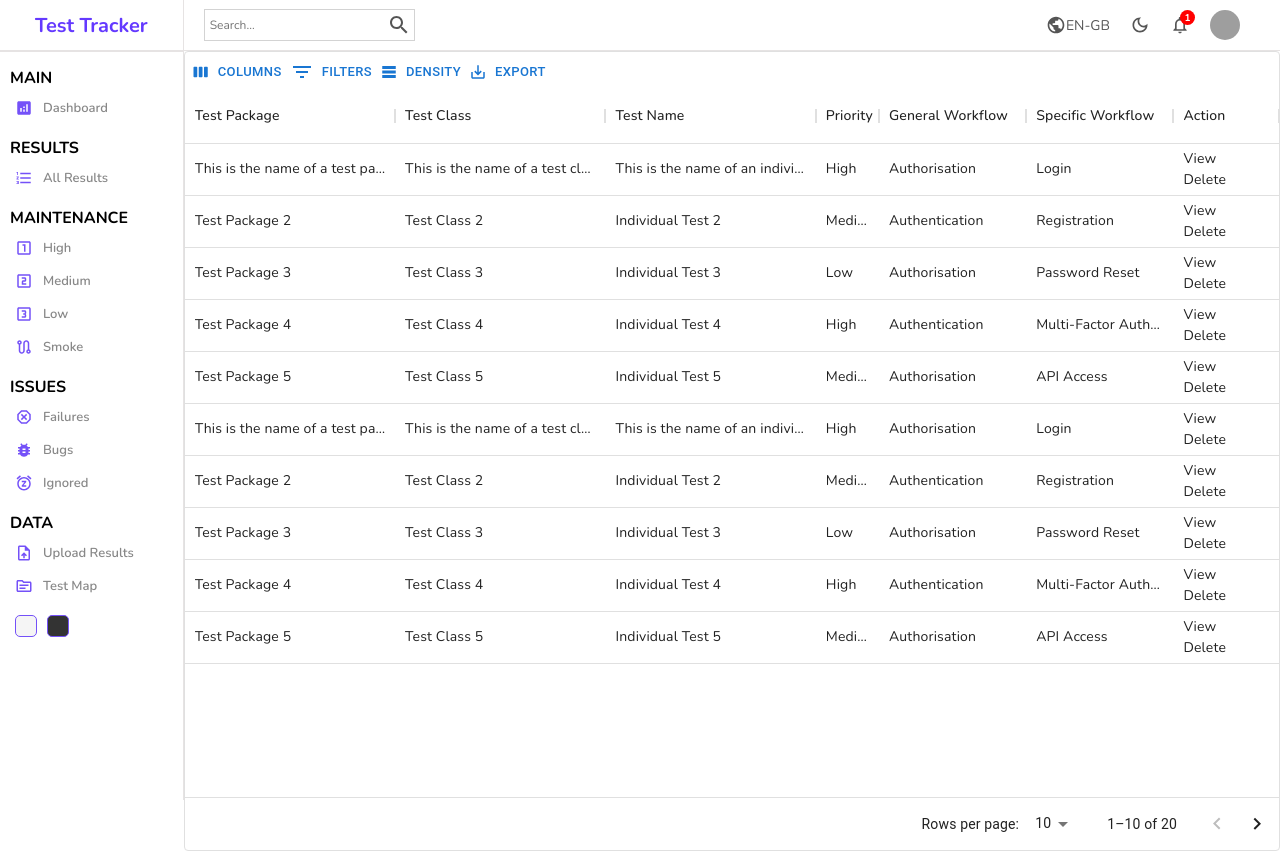
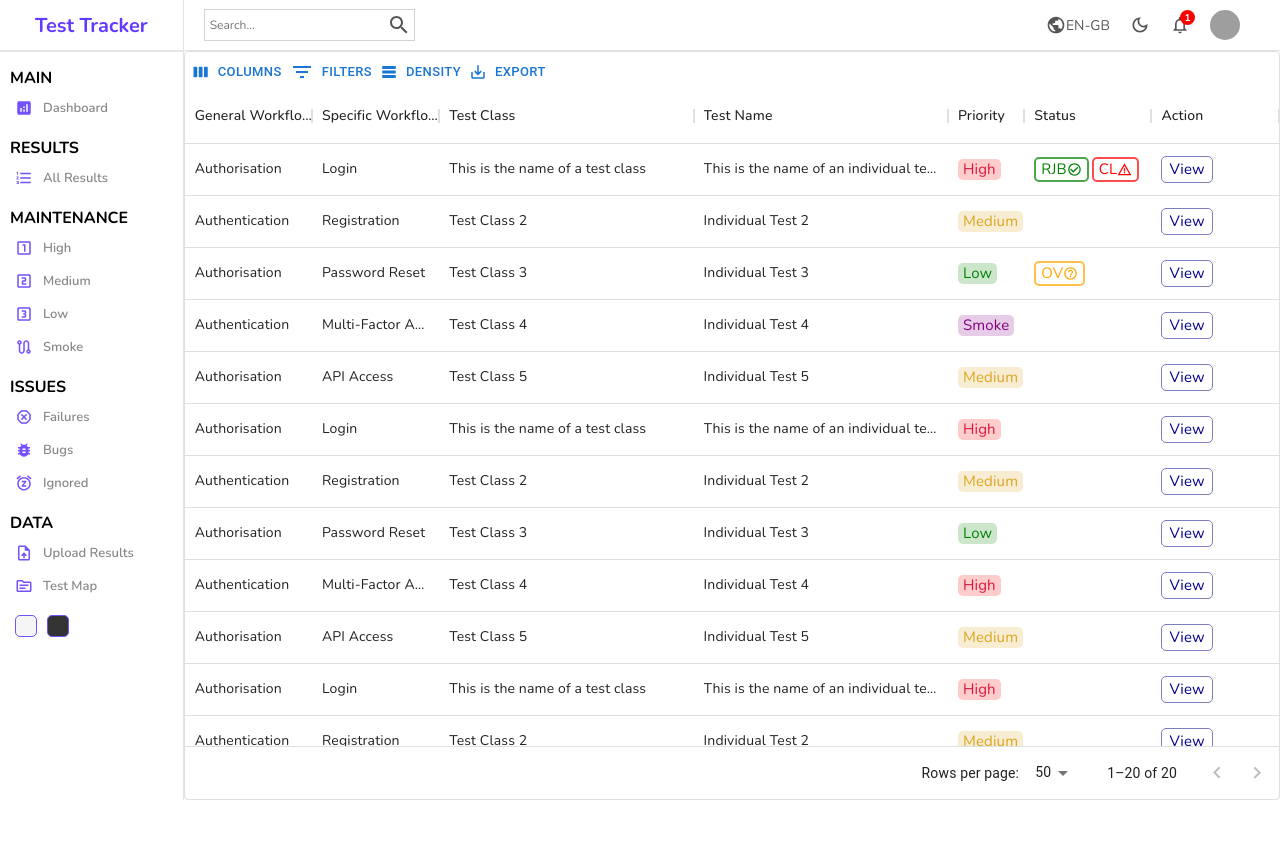
Before and after one commit to robbbowes/react-dashboard, a React (Create React App) app: page /users in a window 1280 px wide. After the commit the page ends 800 px from the top, so only its background shows below. Built offline with nearby package versions, Linux system fonts and the light colour scheme; grey boxes are pictures that could not be loaded.

Commit message:
Add icons, styling and actionColumn

```diff
--- a/src/components/datatable/DataTable.jsx
+++ b/src/components/datatable/DataTable.jsx
@@ -1,6 +1,6 @@
 import './datatable.scss';
-import COLUMNS from './columns'
-import DUMMY_DATA from './dummydata'
+import COLUMNS from './columns/columns'
+import DUMMY_DATA from '../../dummydata/data'
 
 import * as React from 'react';
 import Box from '@mui/material/Box';
@@ -8,34 +8,35 @@ import { DataGrid, GridToolbar } from '@mui/x-data-grid';
 
 
 const DataTable = () => {
+
     const [columnVisibilityModel, setColumnVisibilityModel] =
         React.useState({
             id: false,
             testLinkIdid: false,
+            testPackage: false,
             setToIgnore: false,
             comments: false,
             partialCoverageOnly: false,
             bugTicket: false,
             __check__: false
         });
-    const [pageSize, setPageSize] = React.useState(10);
+
+    const [pageSize, setPageSize] = React.useState(50);
 
     const actionColumn = [
         {
-            field: 'action', headerName: 'Action', flex: 0.5, renderCell: () => {
+            field: 'action', headerName: 'Action', flex: 0.5, filterable: false, hideable: false, renderCell: () => {
                 return (
                     <div className="cell-action">
-                        <div className="view-button">View </div>
-                        <div className="delete-button">Delete </div>
+                        <div className="view-button">View</div>
                     </div>
                 )
             }
         }
     ]
 
-
     return (
-        <Box className="data-table" sx={{ height: '100%', width: '100%' }}>
+        <Box className="data-table">
             <DataGrid
                 rows={DUMMY_DATA}
                 columns={COLUMNS.concat(actionColumn)}
--- a/src/components/datatable/columns.js
+++ /dev/null
@@ -1,76 +0,0 @@
-const COLUMNS = [
-    {
-        field: 'id',
-        headerName: 'ID',
-        flex: 0.3
-    },
-    {
-        field: 'testLinkIdid',
-        headerName: 'TestLInk Id',
-        flex: 0.3
-    },
-    {
-        field: 'testPackage',
-        headerName: 'Test Package',
-        flex: 1,
-        editable: true,
-    },
-    {
-        field: 'testClass',
-        headerName: 'Test Class',
-        flex: 1,
-        editable: true,
-    },
-    {
-        field: 'testName',
-        headerName: 'Test Name',
-        flex: 1,
-        editable: true,
-    },
-    {
-        field: 'testPriority',
-        headerName: 'Priority',
-        flex: 0.3,
-        editable: true,
-    },
-    {
-        field: 'generalWorkflow',
-        headerName: 'General Workflow',
-        flex: 0.7,
-        editable: true,
-    },
-    {
-        field: 'specificWorkflow',
-        headerName: 'Specific Workflow',
-        flex: 0.7,
-        editable: true,
-    },
-    {
-        field: 'setToIgnore',
-        headerName: 'Set To ignore',
-        type: 'boolean',
-        flex: 0.3,
-        editable: true,
-    },
-    {
-        field: 'comments',
-        headerName: 'Comments',
-        flex: 0.3,
-        editable: true,
-    },
-    {
-        field: 'partialCoverageOnly',
-        headerName: 'Partial Coverage Only',
-        type: 'boolean',
-        flex: 0.3,
-        editable: true,
-    },
-    {
-        field: 'bugTicket',
-        headerName: 'Bug Ticket',
-        flex: 0.5,
-        editable: true,
-    },
-];
-
-export default COLUMNS;
--- /dev/null
+++ b/src/components/datatable/columns/columns.js
@@ -0,0 +1,115 @@
+import CheckCircleOutlineIcon from '@mui/icons-material/CheckCircleOutline';
+import HelpOutlineIcon from '@mui/icons-material/HelpOutline';
+import WarningAmberIcon from '@mui/icons-material/WarningAmber';
+
+const COLUMNS = [
+    {
+        field: 'id',
+        headerName: 'ID',
+        flex: 0.3
+    },
+    {
+        field: 'testLinkIdid',
+        headerName: 'TestLInk Id',
+        flex: 0.3
+    },
+    {
+        field: 'generalWorkflow',
+        headerName: 'General Workflow',
+        flex: 0.5,
+        editable: true,
+    },
+    {
+        field: 'specificWorkflow',
+        headerName: 'Specific Workflow',
+        flex: 0.5,
+        editable: true,
+    },
+    {
+        field: 'testPackage',
+        headerName: 'Test Package',
+        flex: 1,
+        editable: true,
+    },
+    {
+        field: 'testClass',
+        headerName: 'Test Class',
+        flex: 1,
+        editable: true,
+    },
+    {
+        field: 'testName',
+        headerName: 'Test Name',
+        flex: 1,
+        editable: true,
+    },
+    {
+        field: 'testPriority',
+        headerName: 'Priority',
+        flex: 0.3,
+        editable: true,
+        renderCell: (params) => {
+            return (
+                <div className={`priority ${params.row.testPriority}`}>
+                    {params.row.testPriority}
+                </div>
+            )
+        }
+    },
+    {
+        field: 'setToIgnore',
+        headerName: 'Set To ignore',
+        type: 'boolean',
+        flex: 0.3,
+        editable: true,
+    },
+    {
+        field: 'comments',
+        headerName: 'Comments',
+        flex: 0.3,
+        editable: true,
+    },
+    {
+        field: 'partialCoverageOnly',
+        headerName: 'Partial Coverage Only',
+        type: 'boolean',
+        flex: 0.3,
+        editable: true,
+    },
+    {
+        field: 'bugTicket',
+        headerName: 'Bug Ticket',
+        flex: 0.5,
+        editable: true,
+    },
+    {
+        field: 'status',
+        headerName: 'Status',
+        flex: 0.5,
+        editable: true,
+        renderCell: (params) => {
+            if (params.row.status) {
+                return params.row.status.map(o => (
+                    <div key={`${params.row.id}${o.user}`} className={`status ${o.verdict}`}>
+                        {o.user}{getStatusIcon(o.verdict)}
+                    </div>
+                ));
+            }
+            return null;
+        }
+    }
+];
+
+const getStatusIcon = (verdict) => {
+    if (verdict === "Ok") {
+        return <CheckCircleOutlineIcon fontSize='13px' />
+    } else if (verdict === "Unsure") {
+        return <HelpOutlineIcon fontSize='13px' />
+    } else if (verdict === "Bug") {
+        return <WarningAmberIcon fontSize='13px' />
+    } else {
+        return null
+    }
+}
+
+export default COLUMNS;
--- a/src/components/datatable/datatable.scss
+++ b/src/components/datatable/datatable.scss
@@ -1,3 +1,55 @@
 .data-table {
 
+    height: calc(100vh - 51px);
+    width: 100%;
+
+    .status, .priority {
+        display: flex;
+        align-items: center;
+        border-radius: 5px;
+        padding: 0px 5px;
+        font-size: 15px;
+        margin-right: 3px;
+    }
+
+    .Ok {
+        color: green;
+        border: 2px solid rgba(0, 128, 0, 0.7);
+    }
+    .Unsure {
+        color: orange;
+        border: 2px solid rgba(255, 166, 0, 0.7);;
+    }
+    .Bug {
+        color: red;
+        border: 2px solid rgba(255, 0, 0, 0.7);
+    }
+
+    .High {
+        color: crimson;
+        background-color: rgba(255, 0, 0, 0.2);
+    }
+    .Medium {
+        color: goldenrod;
+        background-color: rgba(218, 165, 32, 0.2)
+    }
+    .Low {
+        color: green;
+        background-color: rgba(0, 128, 0, 0.2);
+    }
+    .Smoke {
+        color: purple;
+        background-color: rgba(128, 0, 128, 0.2);
+    }
+
+    .view-button {
+        cursor: pointer;
+        color: darkblue;
+        border: 1px solid rgba(0, 0, 139, 0.5);
+        border-radius: 5px;
+        padding: 2px 7px;
+        font-size: 15px;
+    }
+
+
 }
--- a/src/components/datatable/dummydata.js
+++ b/src/dummydata/data.js
@@ -11,7 +11,8 @@ const DUMMY_DATA = [
         setToIgnore: true,
         comments: 'Test comment',
         partialCoverageOnly: false,
-        bugTicket: "BugNum-123456"
+        bugTicket: "BugNum-123456",
+        status: [{ user: 'RJB', verdict: 'Ok' }, { user: 'CL', verdict: 'Bug' }]
     },
     {
         id: 2,
@@ -39,7 +40,8 @@ const DUMMY_DATA = [
         setToIgnore: false,
         comments: 'Test comment 3',
         partialCoverageOnly: false,
-        bugTicket: "BugNum-345678"
+        bugTicket: "BugNum-345678",
+        status: [{ user: 'OV', verdict: 'Unsure' }]
     },
     {
         id: 4,
@@ -47,7 +49,7 @@ const DUMMY_DATA = [
         testPackage: 'Test Package 4',
         testClass: 'Test Class 4',
         testName: 'Individual Test 4',
-        testPriority: 'High',
+        testPriority: 'Smoke',
         generalWorkflow: 'Authentication',
         specificWorkflow: 'Multi-Factor Authentication',
         setToIgnore: true,
```
